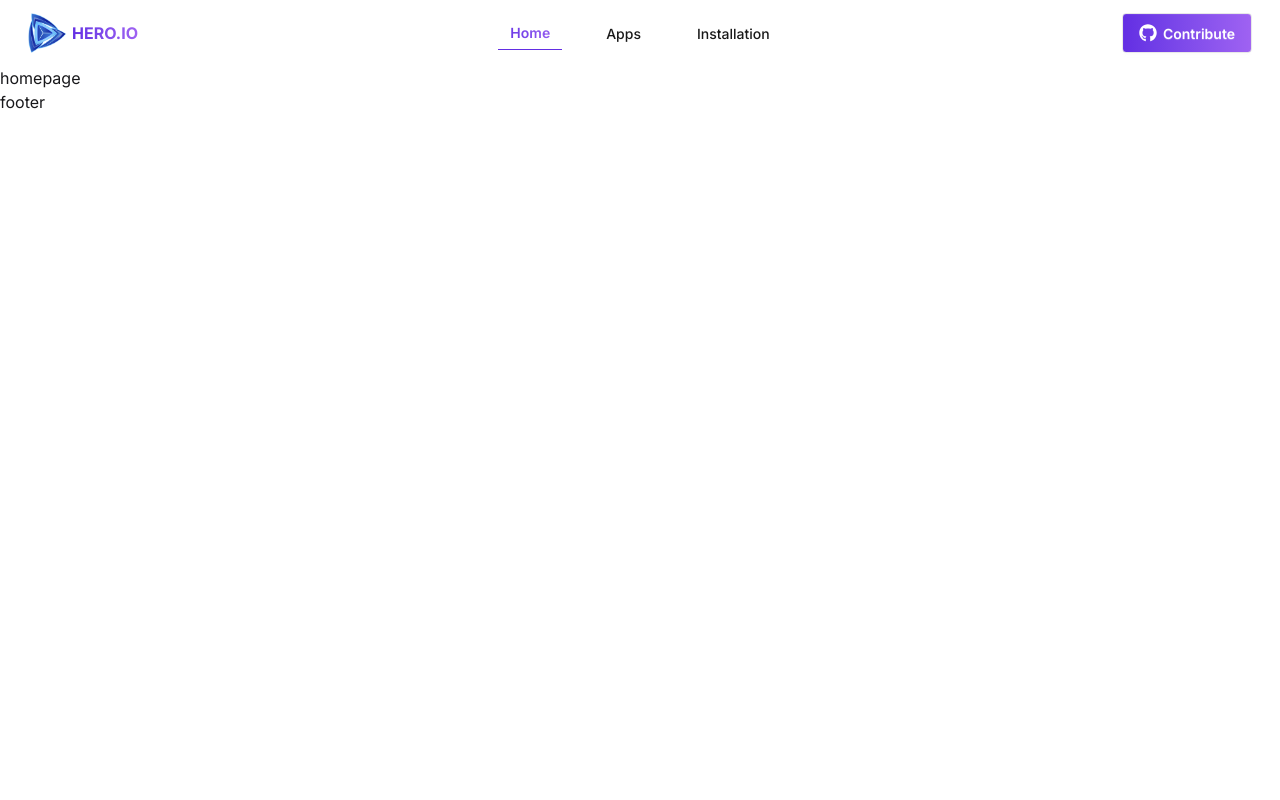
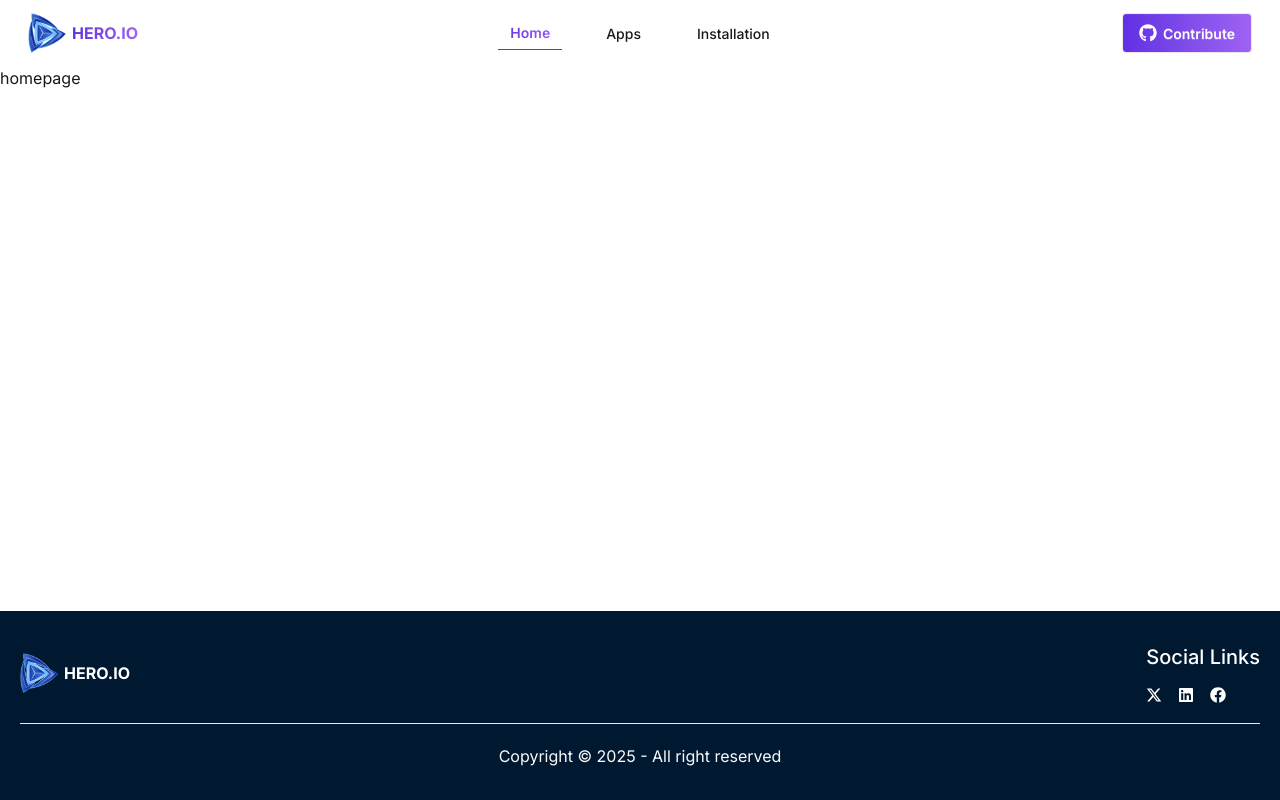
Before and after one commit to alfu-git/cs-m7-1-PH-AppStore, a React (Vite) app: page / in a window 1280 px wide. Built offline with nearby package versions, Linux system fonts and the light colour scheme.

Commit message:
footer done

```diff
--- /dev/null
+++ b/src/Components/Shared/Footer/Footer.jsx
@@ -0,0 +1,38 @@
+import React from 'react';
+import FooterLogo from "../../../assets/images/logo.png";
+import { FaXTwitter } from 'react-icons/fa6';
+import { FaFacebook, FaLinkedin } from 'react-icons/fa';
+import { Link } from 'react-router';
+
+const Footer = () => {
+  return (
+    <section className='container mx-auto px-5 py-8 bg-[#001931]'>
+      <div>
+        <div>
+          <div className='flex justify-between items-center'>
+            <span className='flex gap-1 items-center'>
+              <img width={40} src={FooterLogo} />
+              <span className='text-base-100 font-bold'>HERO.IO</span>
+            </span>
+
+            <div>
+              <span className='text-base-100 text-xl font-medium'>Social Links</span>
+
+              <div className='mt-4 flex gap-4 items-center text-base-100'>
+                <Link to="/"><FaXTwitter /></Link>
+                <Link to="/"><FaLinkedin /></Link>
+                <Link to="/"><FaFacebook /></Link>
+              </div>
+            </div>
+          </div>
+
+          <div className='mt-5 pt-5 border-t border-[#E5E7EB] text-center'>
+            <p className='text-[#FAFAFA]'>Copyright © 2025 - All right reserved</p>
+          </div>
+        </div>
+      </div>
+    </section>
+  );
+};
+
+export default Footer;
--- a/src/layout/RootLayout.jsx
+++ b/src/layout/RootLayout.jsx
@@ -1,13 +1,22 @@
-import React from 'react';
-import { Outlet } from 'react-router';
-import Navbar from '../Components/Shared/Navbar/Navbar';
+import React from "react";
+import { Outlet } from "react-router";
+import Navbar from "../Components/Shared/Navbar/Navbar";
+import Footer from "../Components/Shared/Footer/Footer";
 
 const RootLayout = () => {
   return (
-    <div>
-      <Navbar />
-      <Outlet />
-      <p>footer</p>
+    <div className="flex flex-col min-h-screen">
+      <header>
+        <Navbar />
+      </header>
+
+      <main className="flex-1">
+        <Outlet />
+      </main>
+
+      <footer>
+        <Footer />
+      </footer>
     </div>
   );
 };
```
